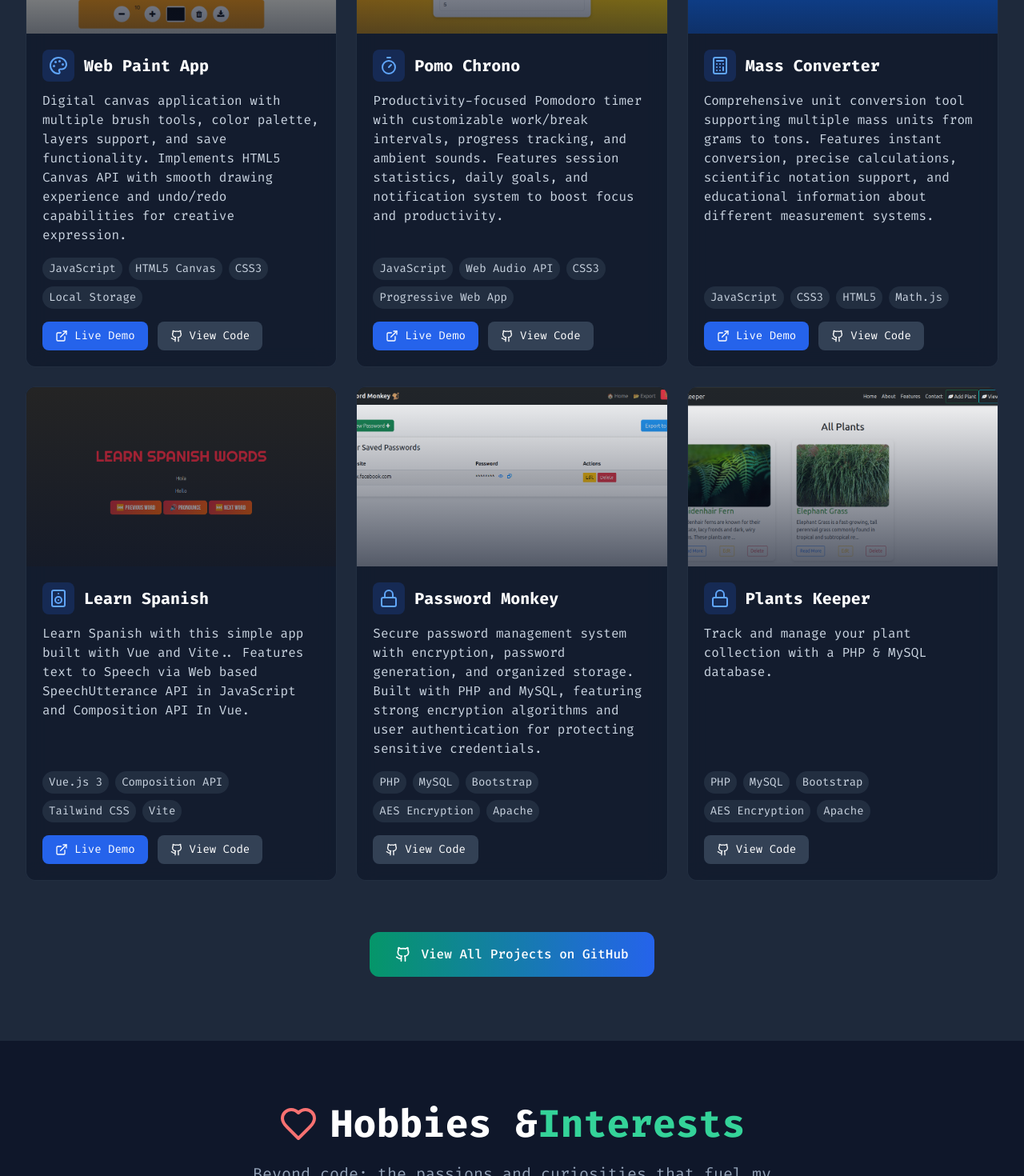
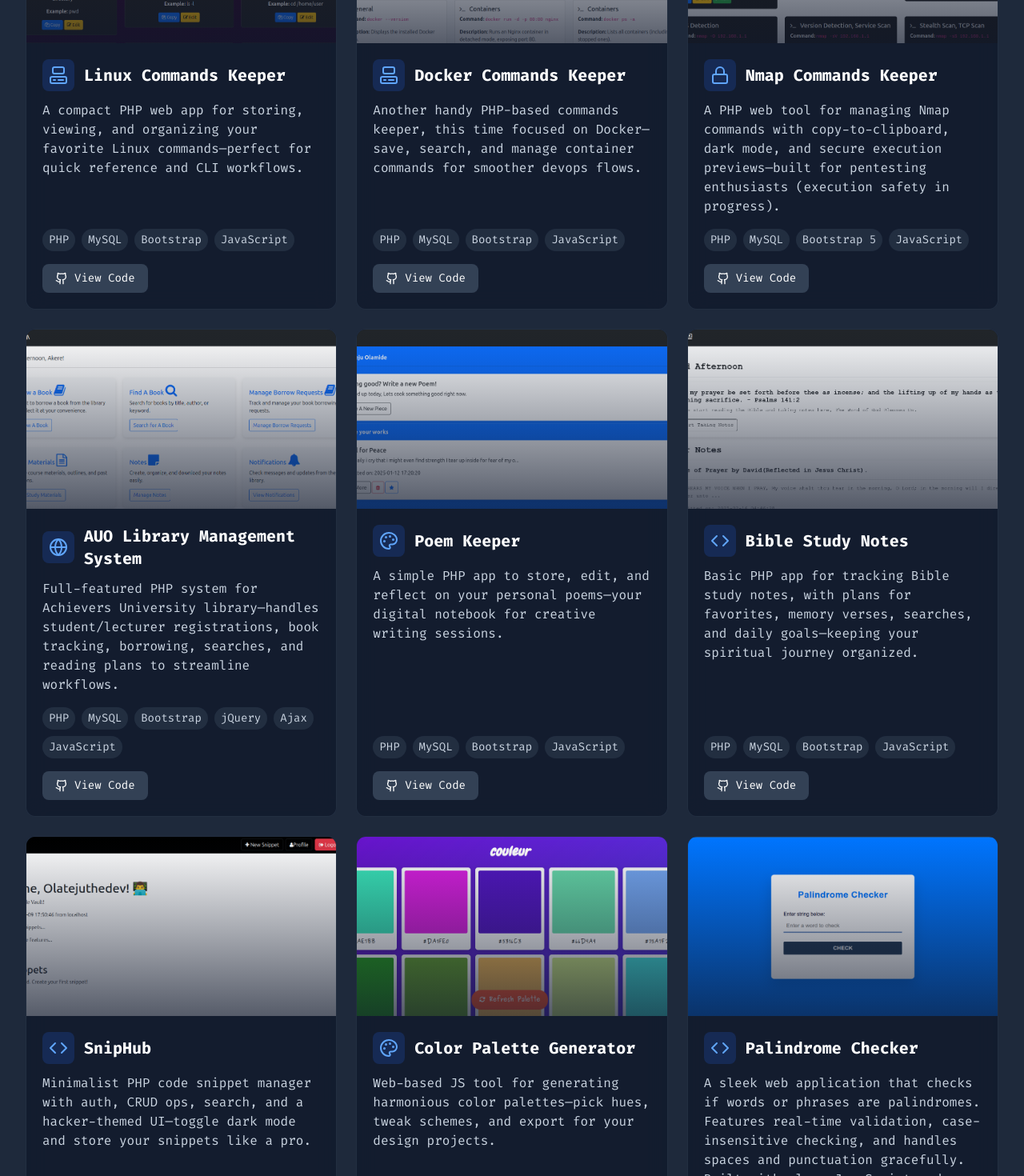
Before and after one commit to tejHacks/portfolio-latest, a React (Vite) app: page / in a window 1280 px wide. Shown: the part 6320-7790 px from the top of the page at 80% size. Built offline with nearby package versions, Linux system fonts and the light colour scheme.

Commit message:
Latest works

```diff
--- a/src/components/Projects.tsx
+++ b/src/components/Projects.tsx
@@ -13,9 +13,22 @@ import Image9 from '../assets/plants-keeper.png';
 import Image10 from '../assets/cpp-camp-1.jpg';
 import Image11 from '../assets/lumicare.png';
 import Image12 from '../assets/mamacare.jpg';
+import Image13 from '../assets/bible.jpg';  // Download the screenshot from https://raw.githubusercontent.com/tejHacks/random-bible-verse-extension/main/bible.jpg and save it in src/assets/
+
+// Add these to your imports at the top
+import Image14 from '../assets/linux-keeper.png';  // Screenshot for Linux Commands Keeper
+import Image15 from '../assets/docker.png';  // For Docker Commands Keeper
+import Image16 from '../assets/library.png';  // For AUO Library
+import Image17 from '../assets/poem.png';  // For Poem Keeper
+import Image18 from '../assets/bible-study.png';  // For Bible Study Notes
+import Image19 from '../assets/sniphub.png';  // For SnipHub
+import Image20 from '../assets/color-pallete.png';  // For Color Palette Generator
+import Image21 from '../assets/nmap.png';  // For Nmap Commands Keeper
+
 
 const Projects = () => {
   const mlProjects = [
+
     {
       title: "Neonatal Jaundice Prediction",
       description: "Machine learning model deployed as a web app for early jaundice diagnosis. Built with Python and scikit-learn, hosted on Netlify for clinical accessibility.",
@@ -95,6 +108,87 @@ const Projects = () => {
       github: "https://github.com/tejHacks/markDartv1/",
       icon: <Code className="w-6 h-6" />
     },
+        {
+    title: "Bible Verse Extension",
+    description: "My first random Bible verse Chrome extension—replaces your new tab with inspiring daily Bible verses and Psalms for a quick spiritual boost. Simple, lightweight, and easy to install.",
+    techStack: ["JavaScript", "Chrome Extension API", "HTML5", "CSS3"],
+    image: Image13,
+    liveDemo: null,  // No live link for extensions; could add a demo video URL if you have one
+    github: "https://github.com/tejHacks/random-bible-verse-extension",
+    icon: <Code className="w-6 h-6" />  // Using Code icon since it's dev-focused; swap to SpeakerIcon if you want audio vibes
+  },
+  {
+    title: "Linux Commands Keeper",
+    description: "A compact PHP web app for storing, viewing, and organizing your favorite Linux commands—perfect for quick reference and CLI workflows.",
+    techStack: ["PHP", "MySQL", "Bootstrap", "JavaScript"],
+    image: Image14,
+    liveDemo: null,
+    github: "https://github.com/tejHacks/linux-commands-keeper",
+    icon: <ComputerIcon className="w-6 h-6" />
+  },
+  {
+    title: "Docker Commands Keeper",
+    description: "Another handy PHP-based commands keeper, this time focused on Docker—save, search, and manage container commands for smoother devops flows.",
+    techStack: ["PHP", "MySQL", "Bootstrap", "JavaScript"],
+    image: Image15,
+    liveDemo: null,
+    github: "https://github.com/tejHacks/docker-commands-keeper",
+    icon: <ComputerIcon className="w-6 h-6" />
+  },
+  {
+    title: "Nmap Commands Keeper",
+    description: "A PHP web tool for managing Nmap commands with copy-to-clipboard, dark mode, and secure execution previews—built for pentesting enthusiasts (execution safety in progress).",
+    techStack: ["PHP", "MySQL", "Bootstrap 5", "JavaScript"],
+    image: Image21,
+    liveDemo: null,
+    github: "https://github.com/tejHacks/nmap-commands-keeper",
+    icon: <Lock className="w-6 h-6" />
+  },
+  {
+    title: "AUO Library Management System",
+    description: "Full-featured PHP system for Achievers University library—handles student/lecturer registrations, book tracking, borrowing, searches, and reading plans to streamline workflows.",
+    techStack: ["PHP", "MySQL", "Bootstrap", "jQuery", "Ajax", "JavaScript"],
+    image: Image16,
+    liveDemo: null,
+    github: "https://github.com/tejHacks/auo-library",
+    icon: <Globe className="w-6 h-6" />
+  },
+  {
+    title: "Poem Keeper",
+    description: "A simple PHP app to store, edit, and reflect on your personal poems—your digital notebook for creative writing sessions.",
+    techStack: ["PHP", "MySQL", "Bootstrap", "JavaScript"],
+    image: Image17,
+    liveDemo: null,
+    github: "https://github.com/tejHacks/poem-keeper",
+    icon: <Palette className="w-6 h-6" />
+  },
+  {
+    title: "Bible Study Notes",
+    description: "Basic PHP app for tracking Bible study notes, with plans for favorites, memory verses, searches, and daily goals—keeping your spiritual journey organized.",
+    techStack: ["PHP", "MySQL", "Bootstrap", "JavaScript"],
+    image: Image18,
+    liveDemo: null,
+    github: "https://github.com/tejHacks/bible-study-notes",
+    icon: <Code className="w-6 h-6" />
+  },
+  {
+    title: "SnipHub",
+    description: "Minimalist PHP code snippet manager with auth, CRUD ops, search, and a hacker-themed UI—toggle dark mode and store your snippets like a pro.",
+    techStack: ["PHP", "MySQL", "Bootstrap 5", "jQuery", "JavaScript"],
+    image: Image19,
+    liveDemo: null,
+    github: "https://github.com/tejHacks/snipHub",
+    icon: <Code className="w-6 h-6" />
+  },
+  {
+    title: "Color Palette Generator",
+    description: "Web-based JS tool for generating harmonious color palettes—pick hues, tweak schemes, and export for your design projects.",
+    techStack: ["JavaScript", "HTML5", "CSS3", "React"],
+    image: Image20,
+    liveDemo: "https://color-pallete-nine.vercel.app/",
+    github: "https://github.com/tejHacks/color-pallete-generator",
+    icon: <Palette className="w-6 h-6" />
+  },
     {
       title: "Palindrome Checker",
       description: "A sleek web application that checks if words or phrases are palindromes. Features real-time validation, case-insensitive checking, and handles spaces and punctuation gracefully. Built with clean JavaScript and responsive design.",
```
Also changed, not shown: src/assets/bible.jpg (added).
